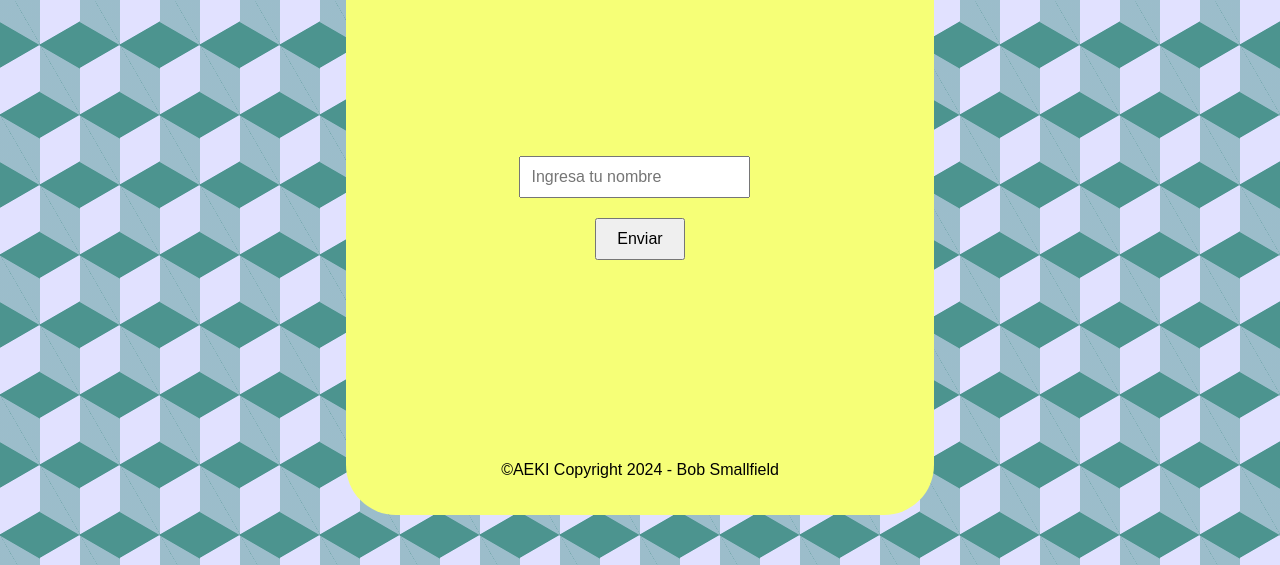
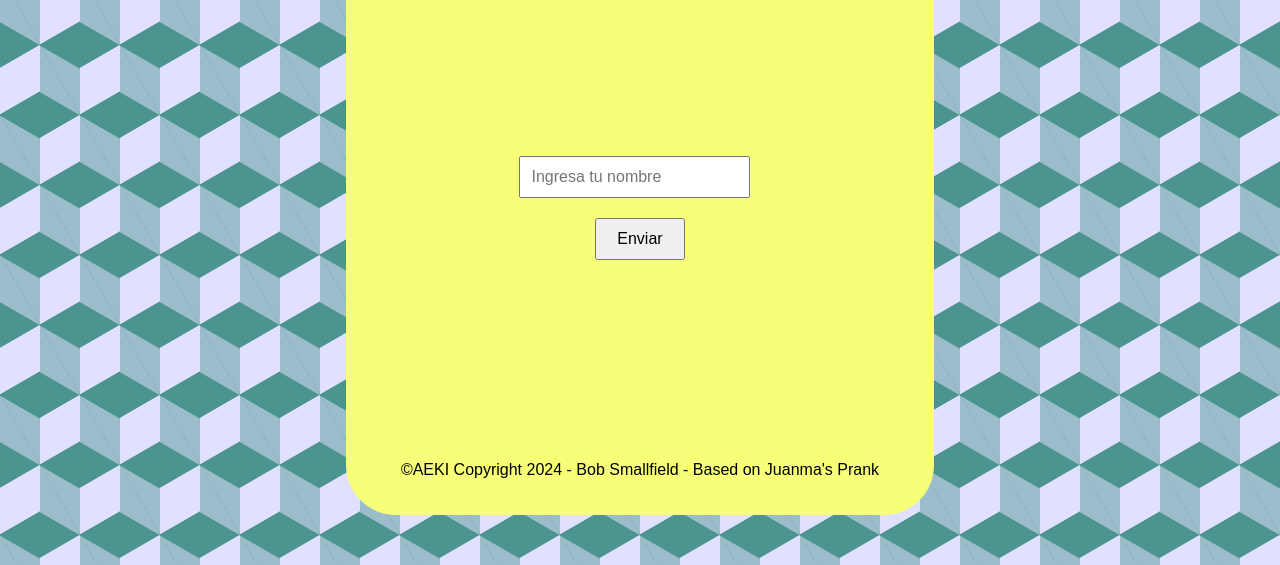
Before and after one commit to bobbyfghbnf573/aeki, a plain HTML site: page index.html in a window 1280 px wide. Shown: the part 235-800 px from the top of the page. Drawn offline with Linux system fonts and the light colour scheme.

Commit message:
Update index.html

```diff
--- a/index.html
+++ b/index.html
@@ -16,7 +16,7 @@
                 <input type="text" id="nameInput" placeholder="Ingresa tu nombre">
                 <button type="submit">Enviar</button>
             </div>
-            <p>©AEKI Copyright 2024 - Bob Smallfield</p>
+            <p>©AEKI Copyright 2024 - Bob Smallfield - Based on Juanma's Prank</p>
         </form>
         <div id="result" class="hidden">
             <h1 id="reversedName"></h1>
```
